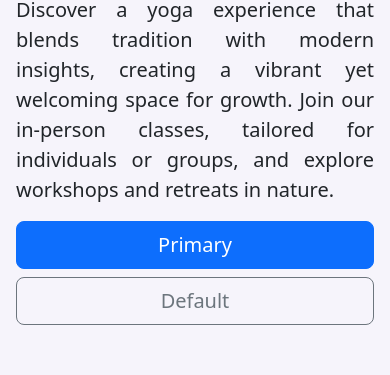
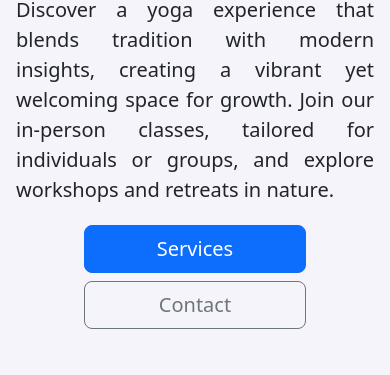
Before and after one commit to tarintrader/yoga-website, a plain HTML site: page index.html in a window 390 px wide. Shown: the part 469-844 px from the top of the page. Drawn offline with nearby package versions, Linux system fonts and the light colour scheme.

Commit message:
Fixed buttons grid responsive

```diff
--- a/index.html
+++ b/index.html
@@ -61,9 +61,9 @@
           <div class="col-sm-12 col-md-5 mb-5">
             <h1 class="display-5 fw-bold text-body-emphasis lh-1 mb-3">Flow into <br> your best self</h1>
             <p class="lead">Discover a yoga experience that blends tradition with modern insights, creating a vibrant yet welcoming space for growth. Join our in-person classes, tailored for individuals or groups, and explore workshops and retreats in nature.</p>
-            <div class="d-grid gap-2 d-md-flex ">
-              <button type="button" class="btn btn-primary btn-lg px-4 me-md-2">Primary</button>
-              <button type="button" class="btn btn-outline-secondary btn-lg px-4">Default</button>
+            <div class="row flex-md-row align-items-center justify-content-center">
+              <button type="button" class="btn btn-primary btn-lg px-4 m-1 me-md-2 col-sm-5 col-7">Services</button>
+              <button type="button" class="btn btn-outline-secondary btn-lg m-1 px-4 col-sm-5 col-7">Contact</button>
             </div>
           </div>
         </div>
```
Also changed, not shown: about.html (+2 -1 lines).
